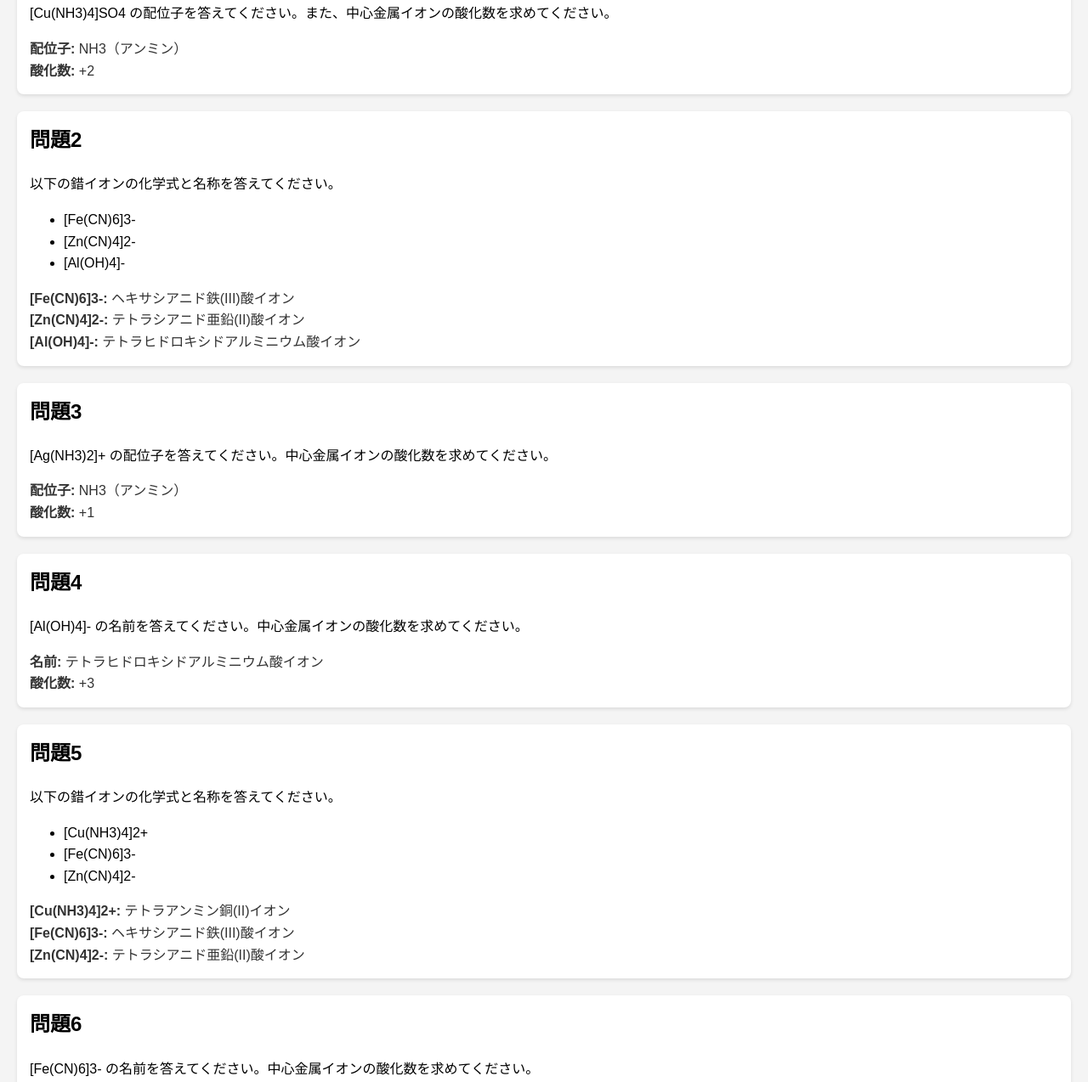
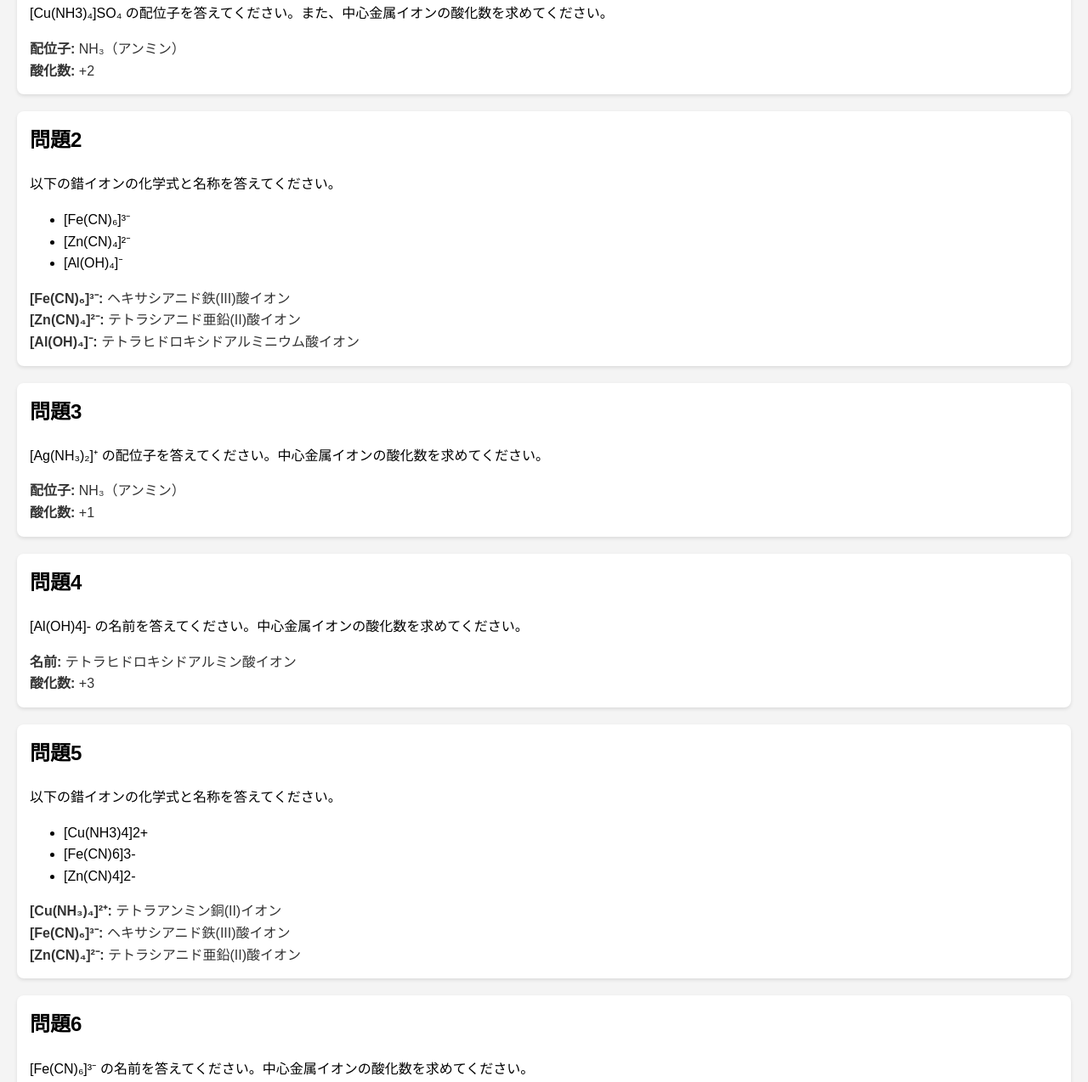
Before and after one commit to mikan1016/-site, a plain HTML site: page answers.html in a window 1280 px wide. Shown: the part 184-1458 px from the top of the page at 85% size. Drawn offline with Linux system fonts and the light colour scheme.

Commit message:
Update answers.html

```diff
--- a/answers.html
+++ b/answers.html
@@ -74,9 +74,9 @@
 
     <div class="question">
         <h2>問題1</h2>
-        <p>[Cu(NH3)4]SO4 の配位子を答えてください。また、中心金属イオンの酸化数を求めてください。</p>
+        <p>[Cu(NH3)₄]SO₄ の配位子を答えてください。また、中心金属イオンの酸化数を求めてください。</p>
         <div class="answer">
-            <strong>配位子:</strong> NH3（アンミン）<br>
+            <strong>配位子:</strong> NH₃（アンミン）<br>
             <strong>酸化数:</strong> +2
         </div>
     </div>
@@ -85,22 +85,22 @@
         <h2>問題2</h2>
         <p>以下の錯イオンの化学式と名称を答えてください。</p>
         <ul>
-            <li>[Fe(CN)6]3-</li>
-            <li>[Zn(CN)4]2-</li>
-            <li>[Al(OH)4]-</li>
+            <li>[Fe(CN)₆]³⁻</li>
+            <li>[Zn(CN)₄]²⁻</li>
+            <li>[Al(OH)₄]⁻</li>
         </ul>
         <div class="answer">
-            <strong>[Fe(CN)6]3-:</strong> ヘキサシアニド鉄(III)酸イオン<br>
-            <strong>[Zn(CN)4]2-:</strong> テトラシアニド亜鉛(II)酸イオン<br>
-            <strong>[Al(OH)4]-:</strong> テトラヒドロキシドアルミニウム酸イオン
+            <strong>[Fe(CN)₆]³⁻:</strong> ヘキサシアニド鉄(III)酸イオン<br>
+            <strong>[Zn(CN)₄]²⁻:</strong> テトラシアニド亜鉛(II)酸イオン<br>
+            <strong>[Al(OH)₄]⁻:</strong> テトラヒドロキシドアルミニウム酸イオン
         </div>
     </div>
 
     <div class="question">
         <h2>問題3</h2>
-        <p>[Ag(NH3)2]+ の配位子を答えてください。中心金属イオンの酸化数を求めてください。</p>
+        <p>[Ag(NH₃)₂]⁺ の配位子を答えてください。中心金属イオンの酸化数を求めてください。</p>
         <div class="answer">
-            <strong>配位子:</strong> NH3（アンミン）<br>
+            <strong>配位子:</strong> NH₃（アンミン）<br>
             <strong>酸化数:</strong> +1
         </div>
     </div>
@@ -109,7 +109,7 @@
         <h2>問題4</h2>
         <p>[Al(OH)4]- の名前を答えてください。中心金属イオンの酸化数を求めてください。</p>
         <div class="answer">
-            <strong>名前:</strong> テトラヒドロキシドアルミニウム酸イオン<br>
+            <strong>名前:</strong> テトラヒドロキシドアルミン酸イオン<br>
             <strong>酸化数:</strong> +3
         </div>
     </div>
@@ -123,15 +123,15 @@
             <li>[Zn(CN)4]2-</li>
         </ul>
         <div class="answer">
-            <strong>[Cu(NH3)4]2+:</strong> テトラアンミン銅(II)イオン<br>
-            <strong>[Fe(CN)6]3-:</strong> ヘキサシアニド鉄(III)酸イオン<br>
-            <strong>[Zn(CN)4]2-:</strong> テトラシアニド亜鉛(II)酸イオン
+            <strong>[Cu(NH₃)₄]²⁺:</strong> テトラアンミン銅(II)イオン<br>
+            <strong>[Fe(CN)₆]³⁻:</strong> ヘキサシアニド鉄(III)酸イオン<br>
+            <strong>[Zn(CN)₄]²⁻:</strong> テトラシアニド亜鉛(II)酸イオン
         </div>
     </div>
 
     <div class="question">
         <h2>問題6</h2>
-        <p>[Fe(CN)6]3- の名前を答えてください。中心金属イオンの酸化数を求めてください。</p>
+        <p>[Fe(CN)₆]³⁻ の名前を答えてください。中心金属イオンの酸化数を求めてください。</p>
         <div class="answer">
             <strong>名前:</strong> ヘキサシアニド鉄(III)酸イオン<br>
             <strong>酸化数:</strong> +3
```
